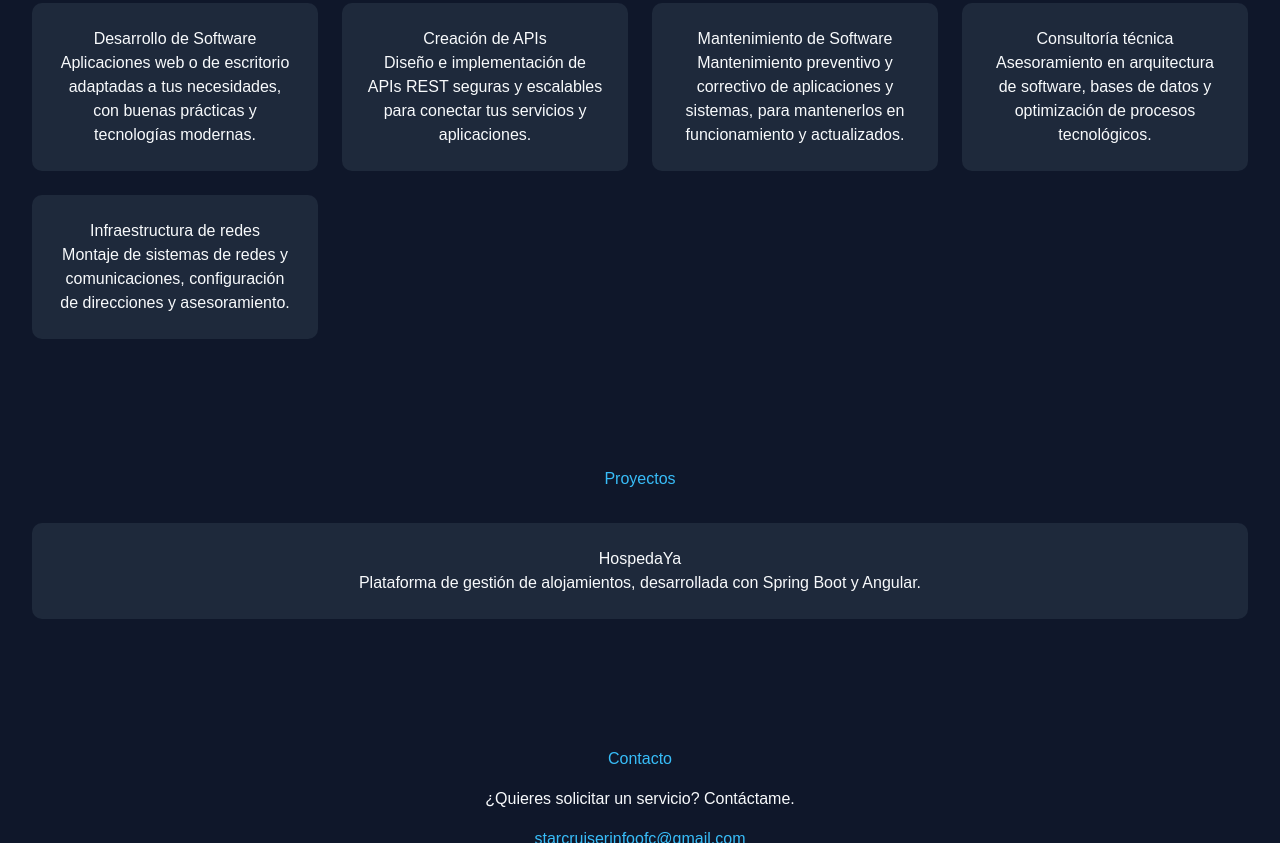
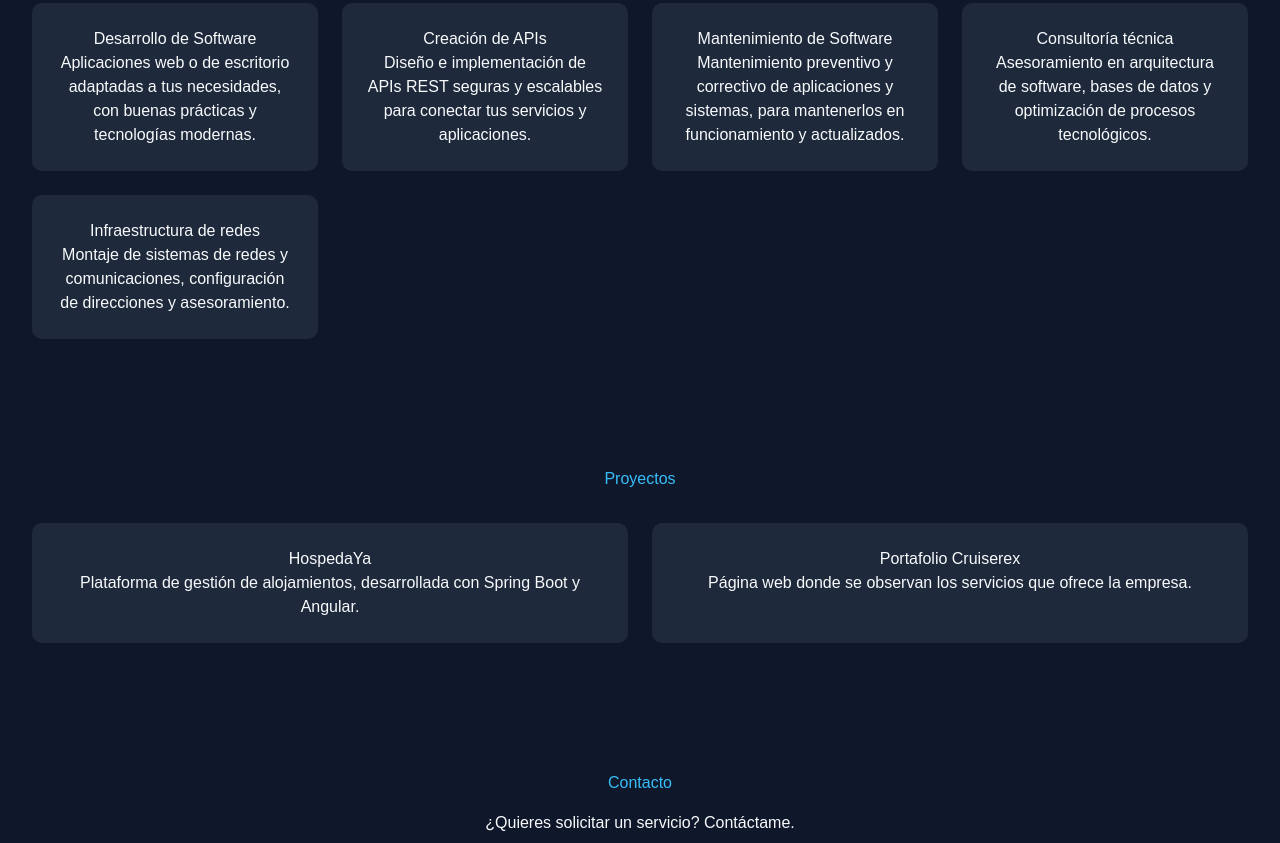
Before and after one commit to ForestVonGram/starcruiser-portafolio, a website: page index.html in a window 1280 px wide. Shown: the part 1114-1957 px from the top of the page. Drawn offline with Linux system fonts and the light colour scheme.

Commit message:
Arreglos menores. Se añade un nuevo proyecto al portafolio.

```diff
--- a/index.html
+++ b/index.html
@@ -51,7 +51,7 @@
   <div class="content">
     <h2>Bienvenido, esto es <span>Cruiserex</span></h2>
     <p>Soluciones de Software de cualquier tipo, enfocadas en lo mejor para los clientes.</p>
-    <a href="#contacto" class="btn">Contáctanos</a>
+    <a href="#contacto" class="btn">Agendar cita</a>
   </div>
 </section>
 
@@ -102,6 +102,10 @@
       <h3>HospedaYa</h3>
       <p>Plataforma de gestión de alojamientos, desarrollada con Spring Boot y Angular.</p>
     </div>
+    <div class="card">
+      <h3>Portafolio Cruiserex</h3>
+      <p>Página web donde se observan los servicios que ofrece la empresa.</p>
+    </div>
   </div>
 </section>
 
```
Also changed, not shown: 2 other files.
